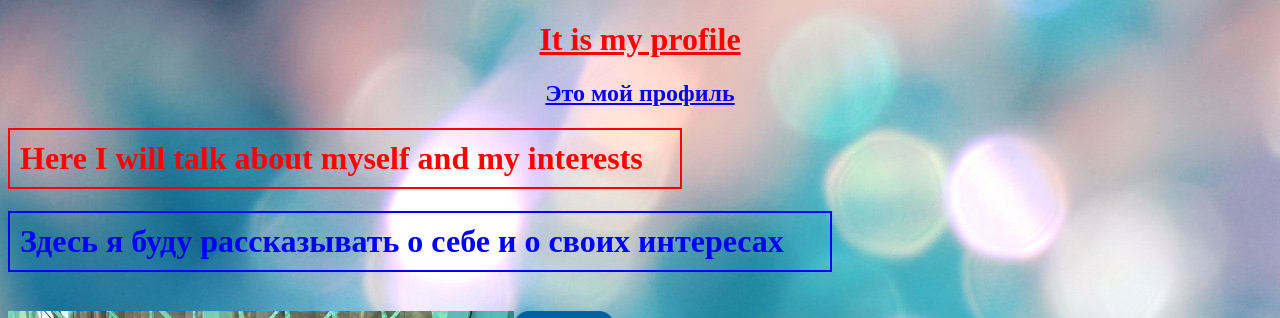
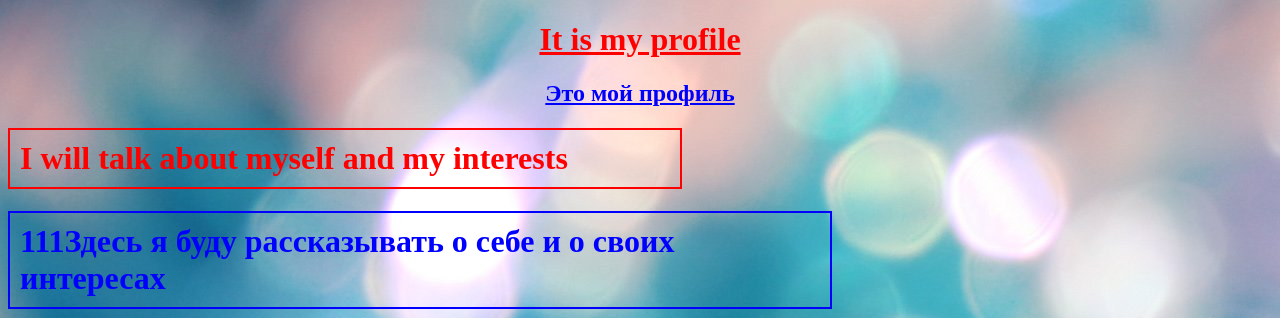
Before and after one commit to treshchev/vladprofile, a plain HTML site: page index.html in a window 1280 px wide. Shown: the top 318 px of the page. Drawn offline with Linux system fonts and the light colour scheme.

Commit message:
Did strange work

```diff
--- a/index.html
+++ b/index.html
@@ -59,12 +59,12 @@ div.animation_text {
 	</center>
 
     <h1 style="color: red; border: 2px solid red;
-    padding: 10px; width: 650px;">Here I will talk about myself and my interests</h1>
+    padding: 10px; width: 650px;"> I will talk about myself and my interests</h1>
 
 
 
 	<h1 style="color: blue; border: 2px solid blue;
-    padding: 10px; width: 800px;" >Здесь я буду рассказывать о себе и о своих интересах</h1>
+    padding: 10px; width: 800px;" >111Здесь я буду рассказывать о себе и о своих интересах</h1>
     <br>
 
     <img src="vlad1.jpeg" style="width: 40%;">
```
